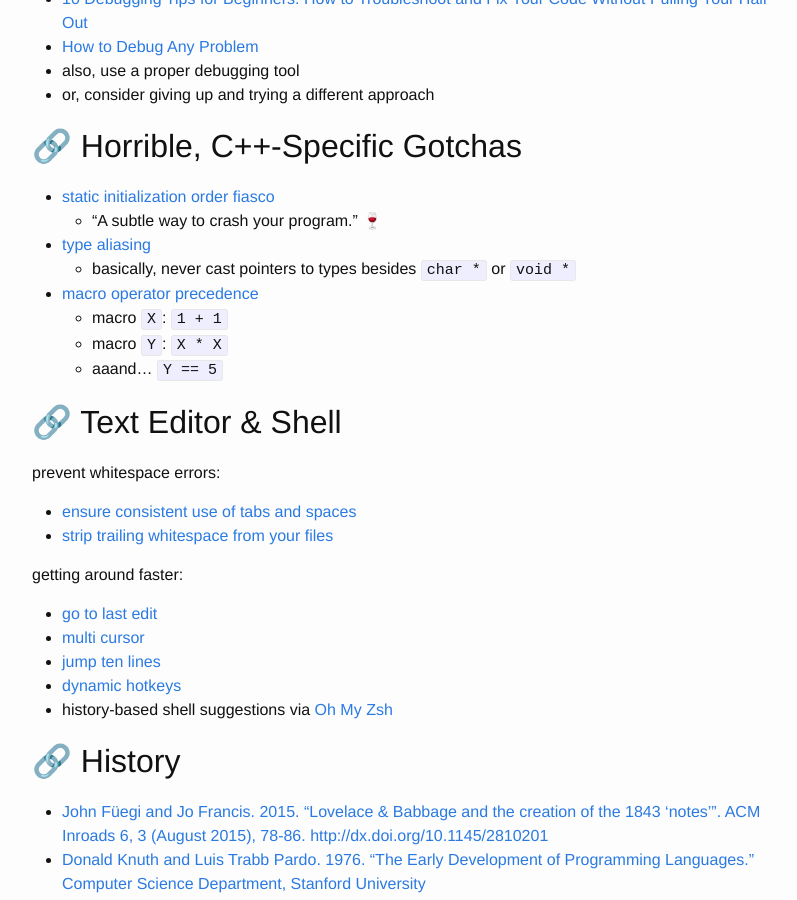
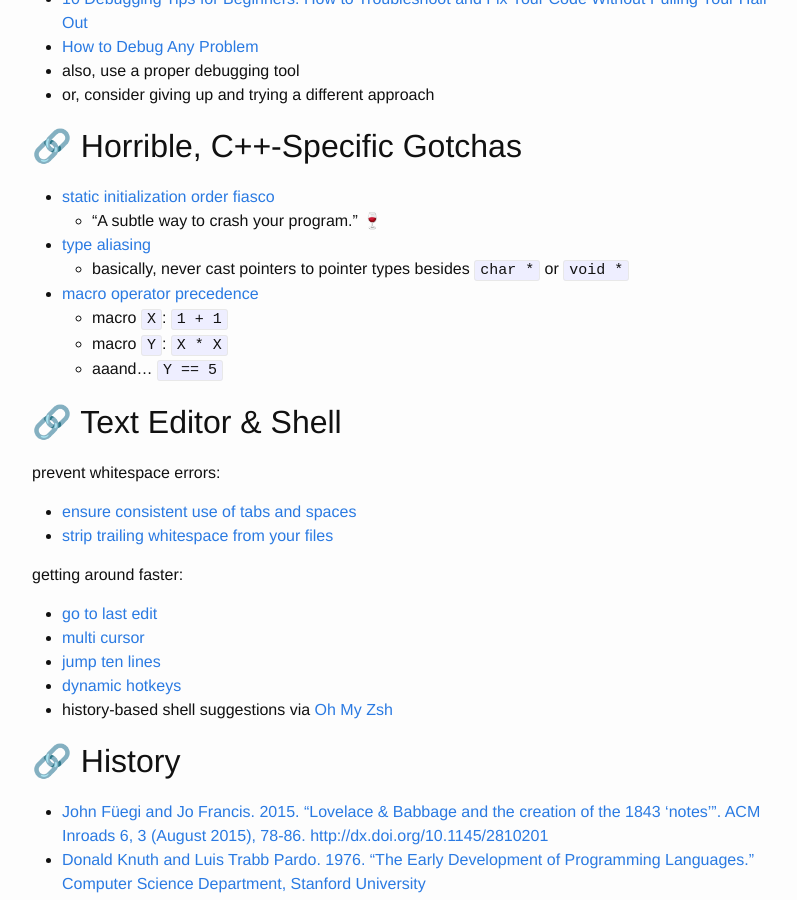
Before and after one commit to mmore500/mmore500.github.io, a Jekyll site: the page built from blog_professional/_posts/2020-06-04-soap-box.md, in a window 1280 px wide and 900 px high, scrolled down 1625 px. Shown: the whole window, without its empty margins (238-1035 px from the left). Built offline with Jekyll 4.4.1, drawn with Linux system fonts in a browser that asks for light colours; emoji names are drawn with the system emoji font; comment, search, counter and statistics services are not loaded.

Commit message:
Line edit

```diff
--- a/blog_professional/_posts/2020-06-04-soap-box.md
+++ b/blog_professional/_posts/2020-06-04-soap-box.md
@@ -66,7 +66,7 @@ I found that I was repeatedly re-googling links to share with new mentees, so I
 * [static initialization order fiasco](https://isocpp.org/wiki/faq/ctors#static-init-order)
   * "A subtle way to crash your program." :wine_glass:
 * [type aliasing](https://en.cppreference.com/w/cpp/language/reinterpret_cast)
-  * basically, never cast pointers to types besides `char *` or `void *`
+  * basically, never cast pointers to pointer types besides `char *` or `void *`
 * [macro operator precedence](https://gcc.gnu.org/onlinedocs/cpp/Operator-Precedence-Problems.html)
   * macro `X`: `1 + 1`
   * macro `Y`: `X * X`
```
